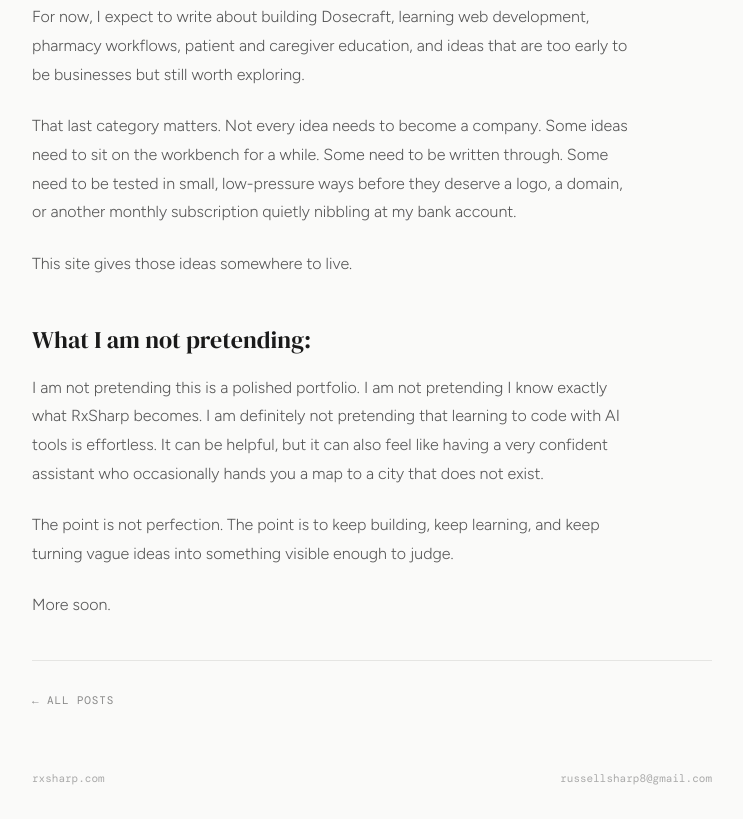
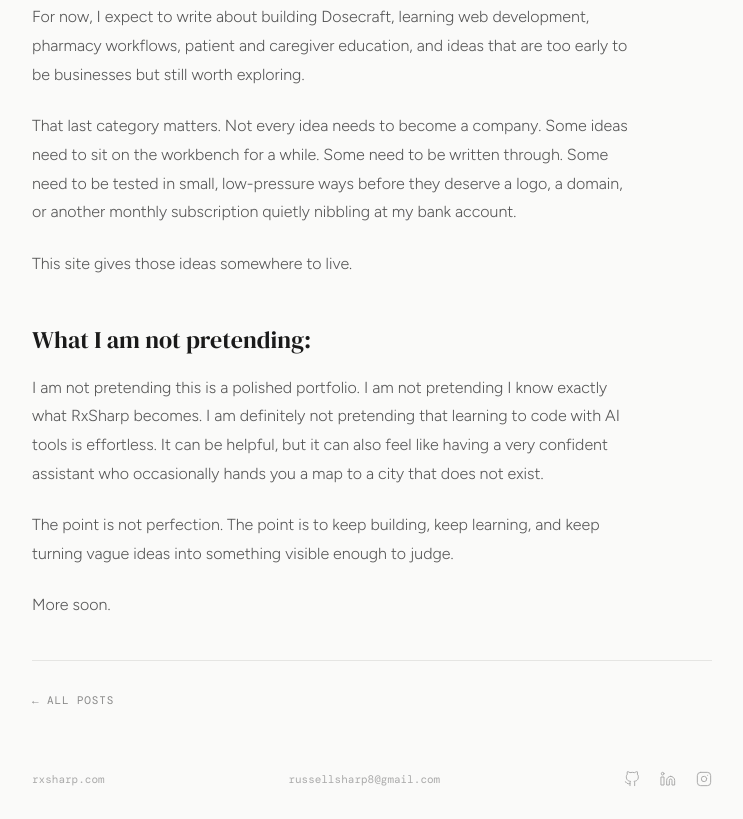
Before and after one commit to RxSharp-com/rxsharp22.github.io, a plain HTML site: page posts/building-in-public.html in a window 1280 px wide. Shown: the part 1677-2496 px from the top of the page, without its empty margins (268-1011 px from the left). Drawn offline with nearby package versions, Linux system fonts and the light colour scheme.

Commit message:
Re-adding socials

```diff
--- a/posts/building-in-public.html
+++ b/posts/building-in-public.html
@@ -171,6 +171,48 @@
     <footer>
       <span class="footer-name">rxsharp.com</span>
       <a class="footer-contact" href="mailto:russellsharp8@gmail.com">russellsharp8@gmail.com</a>
+       <div style="display:flex; align-items:center; gap:1.25rem;">
+
+    <!-- GitHub -->
+    <a href="https://github.com/RxSharp-com" target="_blank" rel="noopener"
+       class="footer-contact" title="GitHub" aria-label="GitHub">
+      <svg width="16" height="16" viewBox="0 0 24 24" fill="none"
+           stroke="currentColor" stroke-width="1.5"
+           stroke-linecap="round" stroke-linejoin="round">
+        <path d="M9 19c-5 1.5-5-2.5-7-3m14 6v-3.87a3.37 3.37 0 0 0-.94-2.61
+                 c3.14-.35 6.44-1.54 6.44-7A5.44 5.44 0 0 0 20 4.77
+                 5.07 5.07 0 0 0 19.91 1S18.73.65 16 2.48a13.38 13.38 0 0
+                 0-7 0C6.27.65 5.09 1 5.09 1A5.07 5.07 0 0 0 5 4.77
+                 a5.44 5.44 0 0 0-1.5 3.78c0 5.42 3.3 6.61 6.44 7
+                 A3.37 3.37 0 0 0 9 18.13V22"/>
+      </svg>
+    </a>
+
+    <!-- LinkedIn -->
+    <a href="https://www.linkedin.com/in/russell-sharp-06863478" target="_blank" rel="noopener"
+       class="footer-contact" title="LinkedIn" aria-label="LinkedIn">
+      <svg width="16" height="16" viewBox="0 0 24 24" fill="none"
+           stroke="currentColor" stroke-width="1.5"
+           stroke-linecap="round" stroke-linejoin="round">
+        <path d="M16 8a6 6 0 0 1 6 6v7h-4v-7a2 2 0 0 0-2-2 2 2 0 0 0-2 2v7h-4v-7a6 6 0 0 1 6-6z"/>
+        <rect x="2" y="9" width="4" height="12"/>
+        <circle cx="4" cy="4" r="2"/>
+      </svg>
+    </a>
+
+    <!-- Instagram -->
+    <a href="https://instagram.com/rxsharp" target="_blank" rel="noopener"
+       class="footer-contact" title="Instagram" aria-label="Instagram">
+      <svg width="16" height="16" viewBox="0 0 24 24" fill="none"
+           stroke="currentColor" stroke-width="1.5"
+           stroke-linecap="round" stroke-linejoin="round">
+        <rect x="2" y="2" width="20" height="20" rx="5" ry="5"/>
+        <path d="M16 11.37A4 4 0 1 1 12.63 8 4 4 0 0 1 16 11.37z"/>
+        <line x1="17.5" y1="6.5" x2="17.51" y2="6.5"/>
+      </svg>
+    </a>
+
+  </div>
     </footer>
 
   </div>
```
